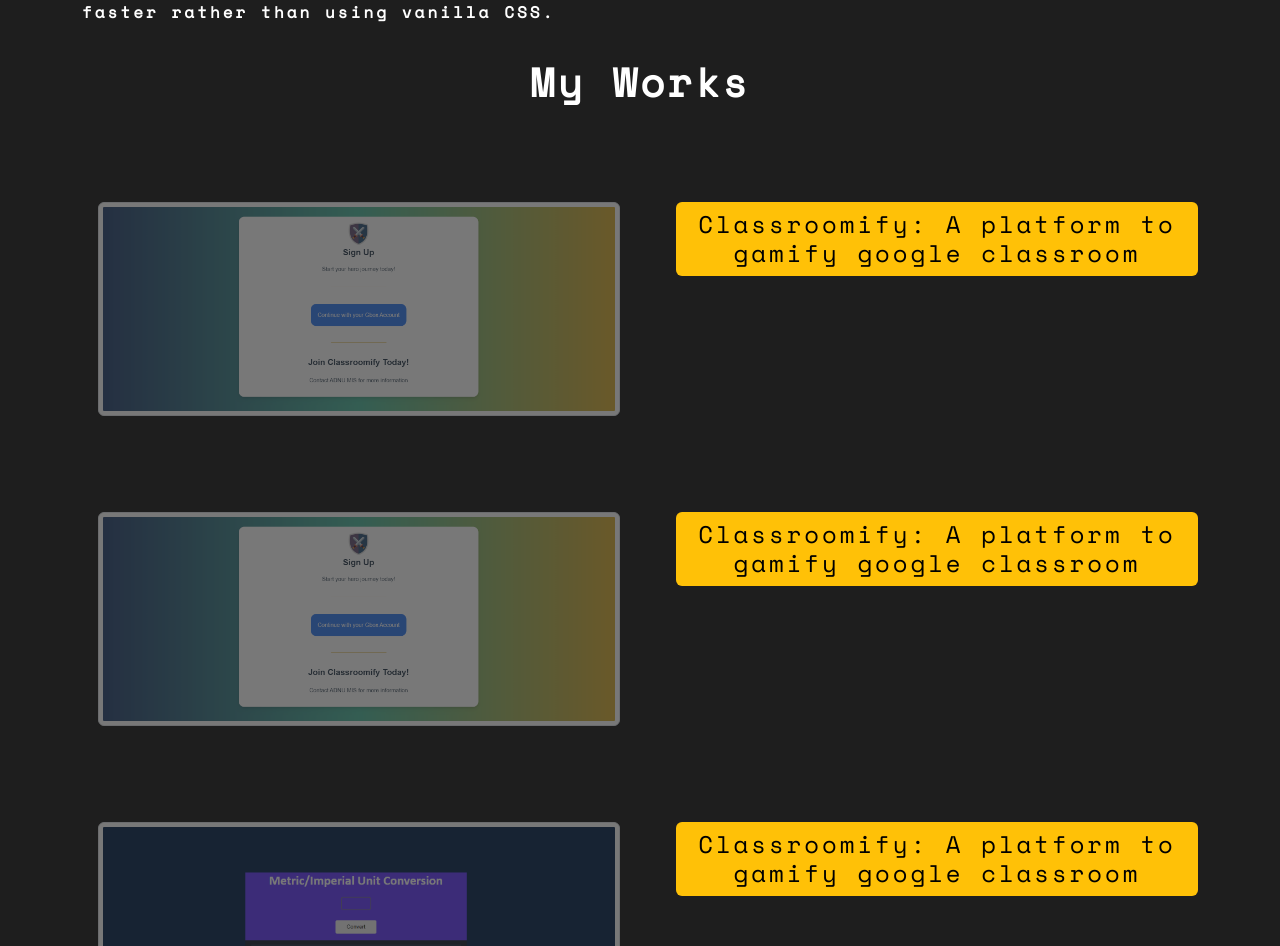
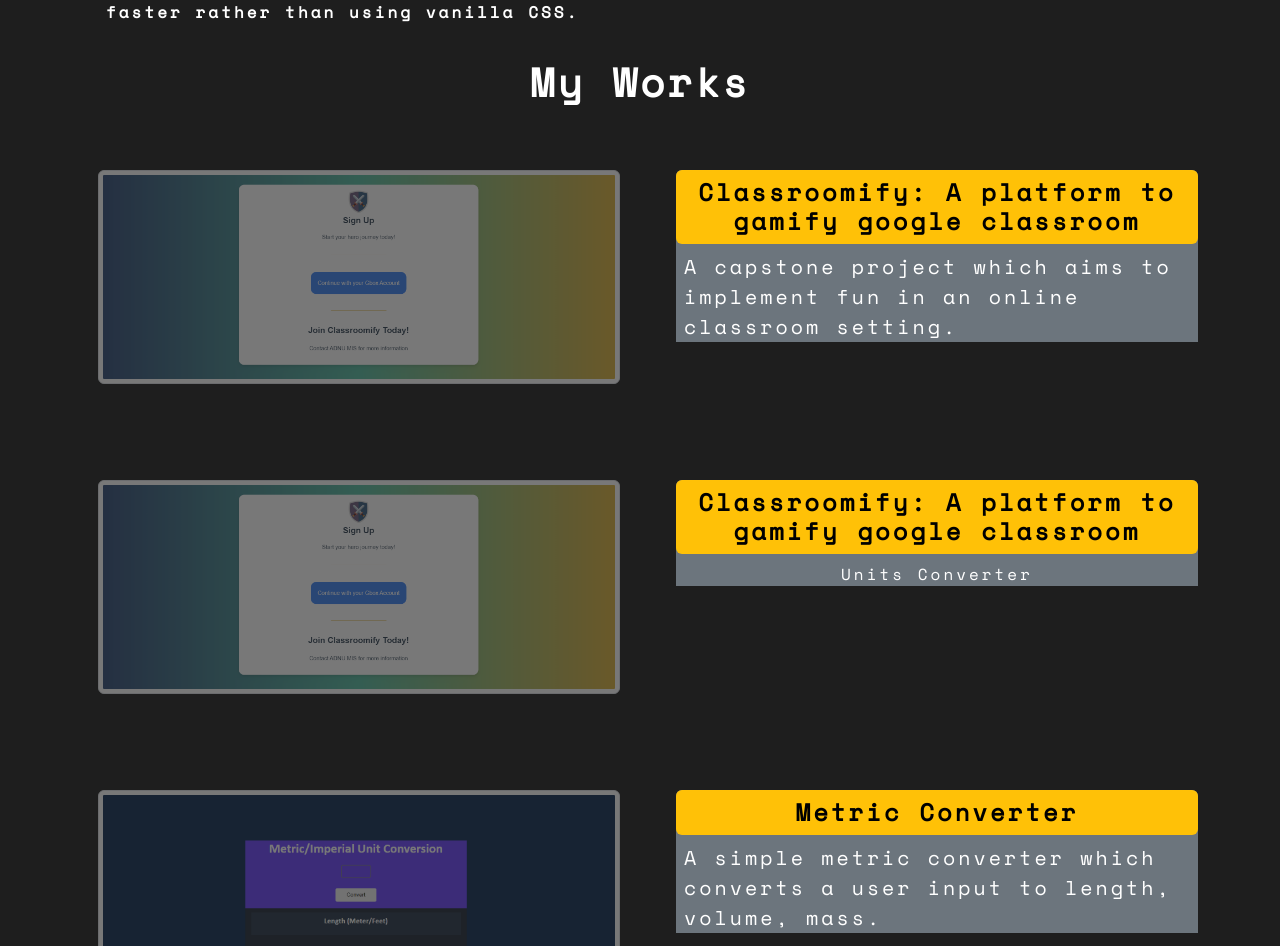
Before and after one commit to JeffDanielle/reactPortfolio, a React (Create React App) app: page / in a window 1280 px wide. Shown: the part 1686-2632 px from the top of the page. Built offline with nearby package versions, Linux system fonts and the light colour scheme.

Commit message:
added footer and contact page(to be finish)

```diff
--- a/src/App.js
+++ b/src/App.js
@@ -7,6 +7,7 @@
 import AboutPage from './components/AboutPage';
 import WorkPage from './components/WorkPage';
 import ContactPage from './components/ContactPage';
+import Footer from './components/Footer';
 
 
 
@@ -19,6 +20,7 @@
         <AboutPage></AboutPage>
         <WorkPage></WorkPage>
         <ContactPage></ContactPage>
+        <Footer></Footer>
       </Router>
     </div>
   );
--- a/src/components/AboutPage.js
+++ b/src/components/AboutPage.js
@@ -16,7 +16,7 @@
 
 const aboutPage = () => {
     return (
-    <section id='about'>
+    <section id='about' className='ms-5'>
        <h1 className='pt-1 pb-5 fw-bold'>About Me</h1>
        <Container className='mt-4'>
             <Row className="">
--- a/src/components/ContactPage.js
+++ b/src/components/ContactPage.js
@@ -1,7 +1,26 @@
+import { Form, Button, Container, Row, Col } from 'react-bootstrap';
+
 const ContactPage = () => {
     return (
         <section id='contact'>
-            <h1 className="fw-bold mt-5 pt-5">Contact Me</h1>
+            <h1 className="fw-bold mt-5 pt-5">Email Me</h1>
+            <Container className='mt-5'>
+                <Row className="justify-content-md-center">
+                    <Col md={6}>
+                        <Form>
+                            <Form.Group className="mb-3 d-flex" controlId="formBasicEmail">
+                                <Form.Control type="email" placeholder="Your name" />
+                                <Button className='ms-3' variant="primary" type="submit">
+                                    Submit
+                                </Button>
+                            </Form.Group>
+                            <Form.Group className="mb-3 d-flex" controlId="formBasicMsg">
+                                <Form.Control as='textarea' placeholder="Enter message" />
+                            </Form.Group>
+                        </Form>
+                    </Col>
+                </Row>
+        </Container>
         </section>
      );
 }
--- /dev/null
+++ b/src/components/Footer.js
@@ -0,0 +1,24 @@
+import Image from 'react-bootstrap/Image'
+import LinkedImg from '../images/linkedin.png'
+import GitImg from '../images/github.png'
+import WhatsappImg from '../images/whatsapp.png'
+import { Link } from 'react-router-dom'
+
+
+const Footer = () => {
+    return (
+        <section id='footer'>
+            <Link to='https://www.linkedin.com/in/jeff-danielle-bayot/' target='_blank'>
+                <Image src={LinkedImg} className='ms-3' id='contact-img' alt='linkedin-thumbnail'/>
+            </Link>
+            <Link to='https://github.com/JeffDanielle' target='_blank'>
+                <Image src={GitImg} className='ms-3' id='contact-img' alt='Github-thumbnail'/>
+            </Link>
+            <Link to='https://github.com/JeffDanielle' target='_blank'>
+                <Image src={WhatsappImg} className='ms-3' id='contact-img' alt='Github-thumbnail'/>
+            </Link>
+        </section>
+     );
+}
+
+export default Footer;
--- a/src/components/WorkPage.js
+++ b/src/components/WorkPage.js
@@ -11,15 +11,17 @@
     return (
         <section id="myworks" className="mt-5 pt-2 pb-5">
            <h1 className='mt-1 fw-bold'>My Works</h1>
-            <Container className='mt-5 pt-5'>
+            <Container className='mt-3 pt-5'>
                   <Row>
                      <Col className=''>
                         <Link to='https://classroomify-v1.netlify.app' target='_blank'><Image src={ClassroomifyImg} className='img-thumbnail ms-3' id='projects-img' alt='classroomify-thumbnail'/></Link>
 
                      </Col>
                      <Col className='ms-5'>
-                         <h3 className='bg-warning rounded text-black fs-4 px-2 py-2'>Classroomify: A platform to gamify google classroom</h3>
-
+                        <div className='bg-secondary rounded-top'>
+                         <h3 className='bg-warning rounded text-black fs-4 px-2 py-2 fw-bold'>Classroomify: A platform to gamify google classroom</h3>
+                           <p className='fs-5 text-start ms-2'>A capstone project which aims to implement fun in an online classroom setting. </p>
+                        </div>
                      </Col>
                   </Row>
             </Container>
@@ -30,7 +32,10 @@
 
                      </Col>
                      <Col className='ms-5'>
-                         <h3 className='bg-warning rounded text-black fs-4 px-2 py-2'>Classroomify: A platform to gamify google classroom</h3>
+                        <div className='bg-secondary rounded-top'>
+                           <h3 className='bg-warning rounded text-black fs-4 px-2 py-2 fw-bold'>Classroomify: A platform to gamify google classroom</h3>
+                           <p className=''>Units Converter</p>
+                        </div>
                      </Col>
                   </Row>
             </Container>
@@ -41,8 +46,10 @@
 
                      </Col>
                      <Col className='ms-5'>
-                         <h3 className='bg-warning rounded text-black fs-4 px-2 py-2'>Classroomify: A platform to gamify google classroom</h3>
-
+                        <div className='bg-secondary rounded-top'>
+                           <h3 className='bg-warning rounded text-black fs-4 px-2 py-2 fw-bold'>Metric Converter</h3>
+                           <p className='fs-5 text-start ms-2'>A simple metric converter which converts a user input to length, volume, mass.</p>
+                        </div>
                      </Col>
                   </Row>
             </Container>
--- a/src/index.css
+++ b/src/index.css
@@ -64,3 +64,14 @@
 #projects-img:hover {
   opacity: 1;
 }
+
+#contact-img {
+  width: 3%;
+  opacity: 0.6;
+  transition-timing-function: ease-in;
+  transition: 1s;
+}
+
+#contact-img:hover {
+  opacity: 1;
+}
```
Also changed, not shown: src/images/linkedin.png (added), src/images/whatsapp.png (added).
